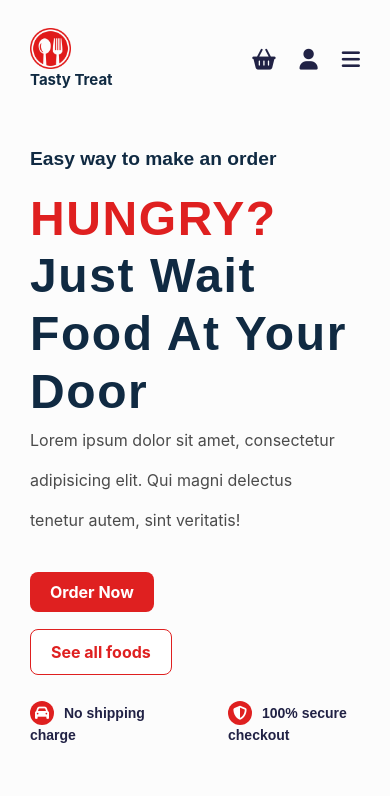
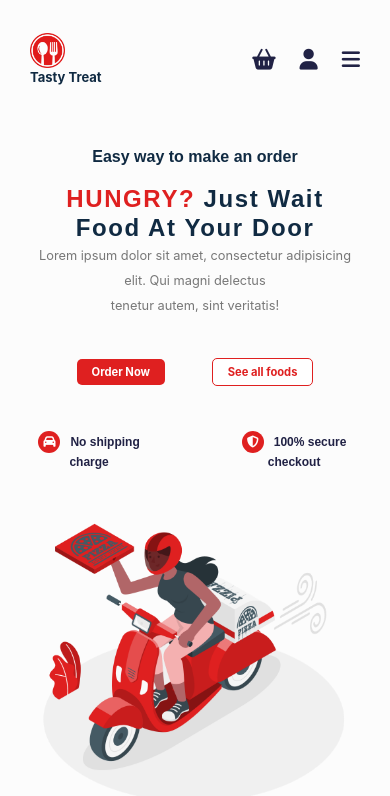
Before and after one commit to Fantom-01/fda-ui, a React (Vite) app: page / in a window 390 px wide. Shown: the top 796 px of the page. Built offline with nearby package versions, Linux system fonts and the light colour scheme.

Commit message:
mobile review2

```diff
--- a/src/component/header.jsx
+++ b/src/component/header.jsx
@@ -11,9 +11,10 @@ const header = () => {
                 food at your door
             </h1>
             <p className='header--p'>Lorem ipsum dolor sit amet, consectetur adipisicing elit. Qui magni delectus <br/> tenetur autem, sint veritatis!</p>
-            <a className='header--btn1' href="#">Order Now  </a>
-            <a className='header--btn2' href="#">See all foods</a>
-            <br />
+            <div className='header--btn'>
+              <a className='header--btn1' href="#">Order Now  </a>
+              <a className='header--btn2' href="#">See all foods</a>
+            </div>
             <div className='header--iconDiv'>
               <p className='icon-text'><i class="fas fa-car header--icon"></i>No shipping charge</p>
               <p className='icon-text'><i class="fas fa-shield-alt header--icon"></i>100% secure checkout</p>
--- a/src/index.css
+++ b/src/index.css
@@ -108,8 +108,14 @@ nav{
   margin-bottom: 40px;
   color: #4b4b4b;
 }
+.header--btn{
+    display: flex;
+    justify-content: flex-start;
+    align-items: center;
+    width: 100%;
+  }
 .header--btn1{
-  padding: 15px 25px;
+  padding: 10px 15px 10px 15px;
   background-color: var(--red);
   color: white;
   text-decoration: none;
@@ -123,7 +129,7 @@ nav{
   background-color: var(--dark);
 }
 .header--btn2{
-  padding: 15px 25px;
+  padding: 10px 15px 10px 15px;
   background-color: white;
   color: var(--red);
   text-decoration: none;
@@ -175,9 +181,7 @@ nav{
   }
   .header--btn2{
     display: block;
-    margin-top: 25px;
     width: max-content;
-    margin-bottom: -60px;
   }
   #sidemenu{
     display: none;
@@ -191,9 +195,6 @@ nav{
   }
   .header--div1{
     width: 100%;
-  }
-  .header--btn2{
-    margin-bottom: -40px;
   }
   .header--div2{
     width: 100%;
@@ -267,40 +268,53 @@ nav{
     align-items: flex-start;
   }
   .nav--logo--div img{
-    width: 41px;
-    height: 41px;
+    width: 35px;
+    height: 35px;
   }
   .nav--logo--div caption{
-    font-size: 15px;
+    font-size: 13px;
+  }
+  .nav--icon{
+    font-size: 8px;
   }
   .nav--a{
-    font-size: .5rem;
+    font-size: 8px;
   }
   .header--div1{
     padding-top: 0px;
+    display: flex;
+    flex-direction: column;
+    align-items: center;
+    text-align: center;
   }
   .header--h5{
-    font-size: 1.2rem;
+    font-size: 1rem;
   }
   .header--h1{
-    font-size: 3rem;
+    font-size: 1.5rem;
     line-height: 1.2;
   }
   .header--p{
-    font-size: 1rem;
+    font-size: .8rem;
+    line-height: 25px;
+    color: #777;
   }
-  .header--btn1{
-    font-size: 1rem;
-    padding: 10px 20px;
+  .header--btn{
+    display: flex;
+    justify-content: space-evenly;
+    width: 100%;
   }
-  .header--btn2{
-    padding: 10px 20px;
-    font-size: 1rem;
+  .header--btn1, .header--btn2{
+    padding: 5px 15px;
+    font-size: .7rem;
+    border-radius: 5px;
+    margin: 0;
+    display: inline;
   }
   .header--iconDiv .icon-text{
-    font-size: 14px;
+    font-size: 12px;
   }
   .header--iconDiv .icon-text .header--icon{
-    font-size: 14px;
+    font-size: 12px;
   }
 }
```
